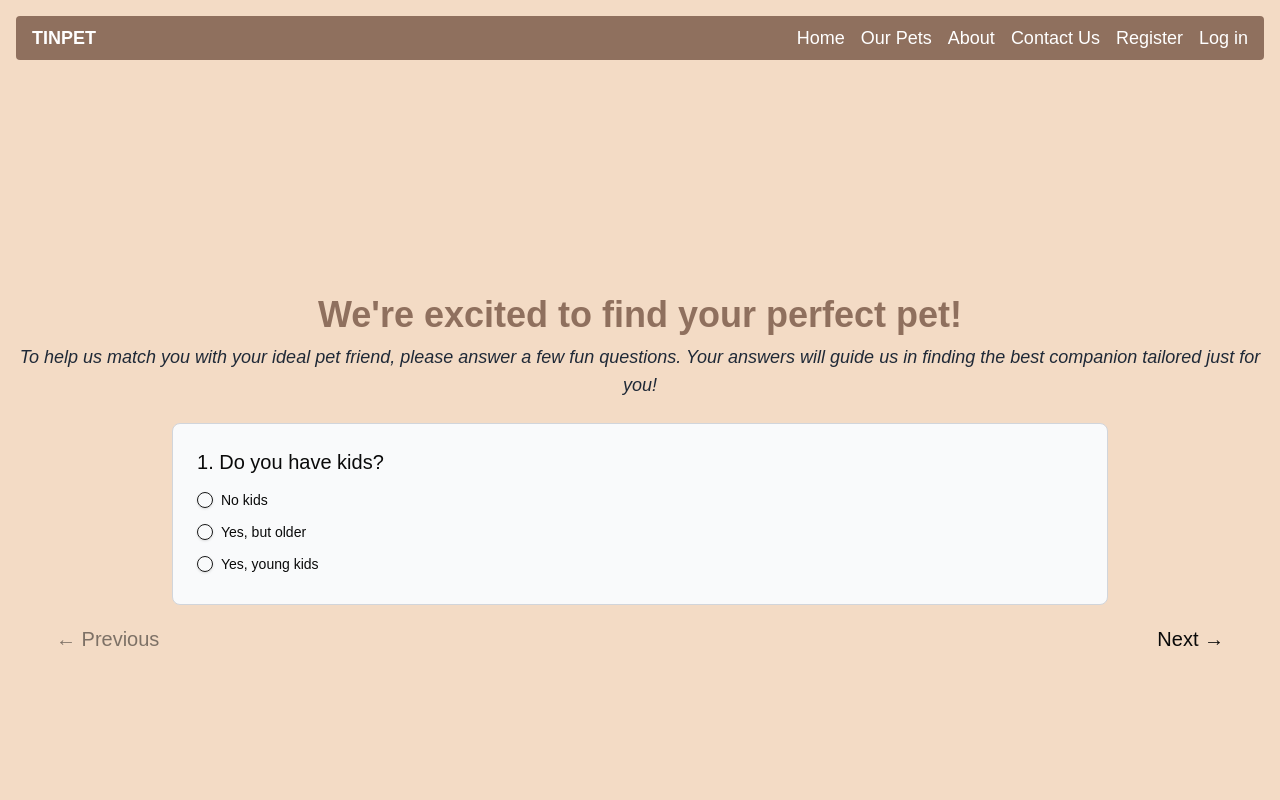
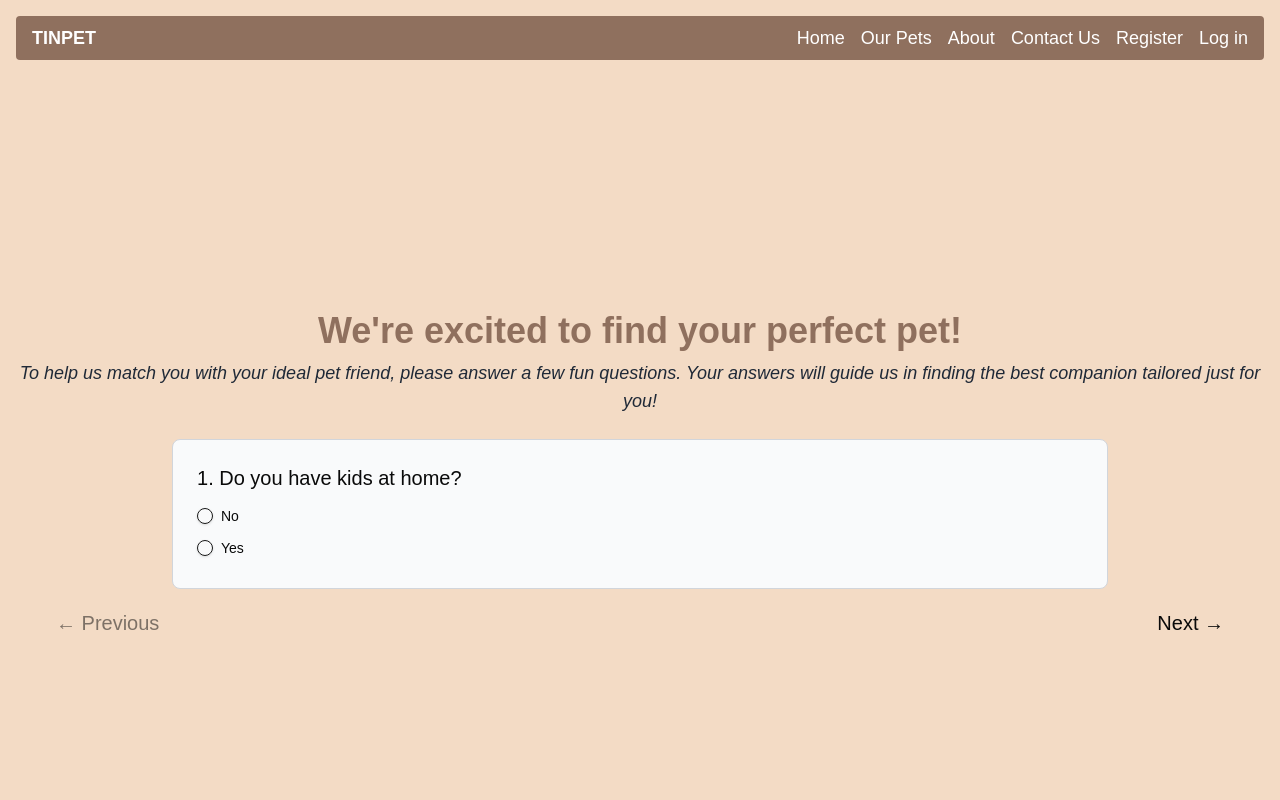
Before and after one commit to vanaspereneefje/Tinpets, a Next.js app: page /questionnaire in a window 1280 px wide. Shown: the top 800 px of the page. Built offline with nearby package versions, Linux system fonts and the light colour scheme.

Commit message:
Change the questions in the questionnaire page

```diff
--- a/app/questionnaire/page.jsx
+++ b/app/questionnaire/page.jsx
@@ -8,19 +8,18 @@ import { Button } from "@/components/ui/button";
 const questions = [
   {
     id: 1,
-    question: "Do you have kids?",
+    question: "Do you have kids at home?",
     options: [
-      { value: false, text: "No kids" },
-      { value: true, text: "Yes, but older" },
-      { value: true, text: "Yes, young kids" }
+      { value: false, text: "No " },
+      { value: true, text: "Yes" }
     ]
   },
   {
     id: 2,
     question: "Do you have other pets?",
     options: [
-      { value: false, text: "No other pets" },
-      { value: true, text: "Yes, I have pets" }
+      { value: false, text: "No" },
+      { value: true, text: "Yes" }
     ]
   },
   {
@@ -32,111 +31,66 @@ const questions = [
       { value: "large", text: "Large" }
     ]
   },
+
   {
     id: 4,
-    question: "How often do you exercise?",
+    question: "What's your experience with pets?",
     options: [
-      { value: true, text: "Daily" },
-      { value: false, text: "Rarely" },
-      { value: false, text: "Never" }
+      { value: true, text: "A lot" },
+      { value: false, text: "Not much" }
     ]
   },
+
   {
     id: 5,
-    question: "Do you travel often?",
+    question: "Do you have allergies to pets?",
     options: [
       { value: true, text: "Yes" },
-      { value: false, text: "No" },
-      { value: true, text: "Sometimes" }
+      { value: false, text: "No" }
     ]
   },
   {
     id: 6,
-    question: "Do you prefer indoor or outdoor activities?",
+    question: "Do you have a garden?",
     options: [
-      { value: false, text: "Indoor" },
-      { value: true, text: "Outdoor" },
-      { value: false, text: "Both" }
+      { value: true, text: "Yes" },
+      { value: false, text: "No" }
     ]
   },
   {
     id: 7,
-    question: "What's your experience with pets?",
+    question: "How much time can you dedicate to a pet daily?",
     options: [
-      { value: true, text: "A lot" },
-      { value: false, text: "Some" },
-      { value: false, text: "None" }
+      { value: true, text: "More then an hour" },
+      { value: false, text: "Less than an hour" }
     ]
   },
   {
     id: 8,
-    question: "How would you describe your lifestyle?",
+    question: "Do you prefer a quiet or lively environment?",
     options: [
-      { value: true, text: "Active" },
-      { value: false, text: "Sedentary" }
+      { value: true, text: "Quiet" },
+      { value: false, text: "Lively" }
     ]
   },
   {
     id: 9,
-    question: "Do you have allergies to pets?",
+    question: "Are you looking for a specific pet species?",
     options: [
-      { value: true, text: "Yes, cats" },
-      { value: true, text: "Yes, dogs" },
-      { value: false, text: "No allergies" }
+      { value: "dog", text: "Dog" },
+      { value: "cat", text: "Cat" },
+      { value: "bird", text: "Bird" },
+      { value: "fish", text: "Fish" },
+      { value: "any", text: "Any" },
     ]
   },
   {
     id: 10,
-    question: "Do you have a garden?",
-    options: [
-      { value: true, text: "Yes" },
-      { value: false, text: "No" },
-      { value: false, text: "Planning to get one" }
-    ]
-  },
-  {
-    id: 11,
-    question: "How much time can you dedicate to a pet daily?",
-    options: [
-      { value: "a few hours", text: "A few hours" },
-      { value: "half a day", text: "Half a day" },
-      { value: "all day", text: "All day" }
-    ]
-  },
-  {
-    id: 12,
-    question: "Do you prefer a quiet or lively environment?",
-    options: [
-      { value: false, text: "Quiet" },
-      { value: true, text: "Lively" },
-      { value: false, text: "Depends on mood" }
-    ]
-  },
-  {
-    id: 13,
-    question: "Are you looking for a specific pet species?",
-    options: [
-      { value: true, text: "Dog" },
-      { value: false, text: "Cat" },
-      { value: false, text: "Open to any" }
-    ]
-  },
-  {
-    id: 14,
     question: "What size pet would you prefer?",
     options: [
-      { value: false, text: "Small" },
-      { value: true, text: "Medium" },
-      { value: true, text: "Large" }
-    ]
-  },
-  {
-    id: 15,
-    question: "How important is pet grooming to you?",
-    options: [
-      { value: true, text: "Very important" },
-      { value: false, text: "Somewhat important" },
-      { value: false, text: "Not important" }
+      { value: "small", text: "Small" },
+      { value: "medium", text: "Medium" },
+      { value: "large", text: "Large" }
     ]
   }
 ];
```
